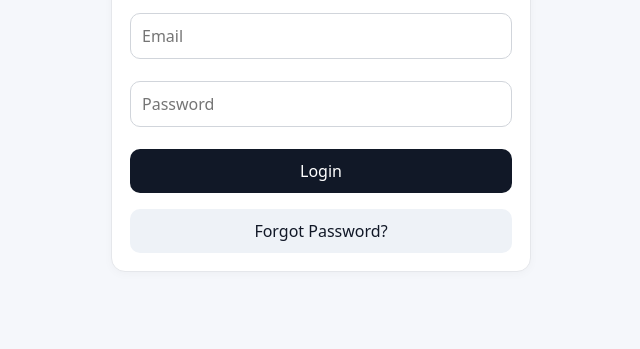
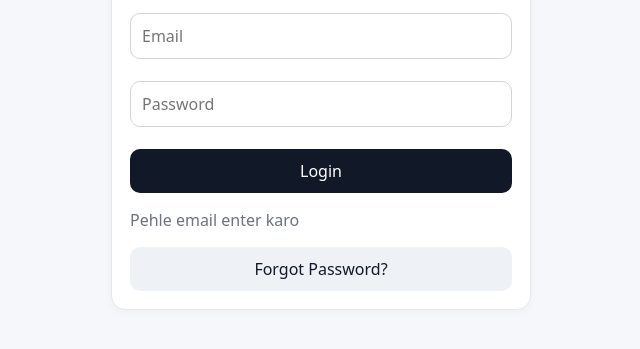
Before and after one commit to Staffpay/Staffpay, a plain HTML site: page index.html in a window 1280 px wide. Both pictures are taken after a click on the button "Forgot Password?". Shown: the part 185-534 px from the top of the page, without its empty margins (319-959 px from the left). Drawn offline with nearby package versions, Linux system fonts and the light colour scheme.

Commit message:
Update index.html

```diff
--- a/index.html
+++ b/index.html
@@ -124,6 +124,19 @@ $("loginBtn").onclick=async()=>{
   if(error){$("loginMsg").textContent=error.message;return} await init();
 };
 $("logout").onclick=()=>db.auth.signOut();
+  $("resetBtn").onclick=async()=>{
+  const email=$("email").value.trim();
+  if(!email){
+    $("loginMsg").textContent="Pehle email enter karo";
+    return;
+  }
+
+  const {error}=await db.auth.resetPasswordForEmail(email,{
+    redirectTo:"https://staffpay-pearl.vercel.app/"
+  });
+
+  $("loginMsg").textContent=error ? error.message : "Password reset email sent. Gmail check karo.";
+};
 $("addStaff").onclick=async()=>{
   const name=$("staffName").value.trim(); if(!name)return;
   const {data:{user}}=await db.auth.getUser();
```
